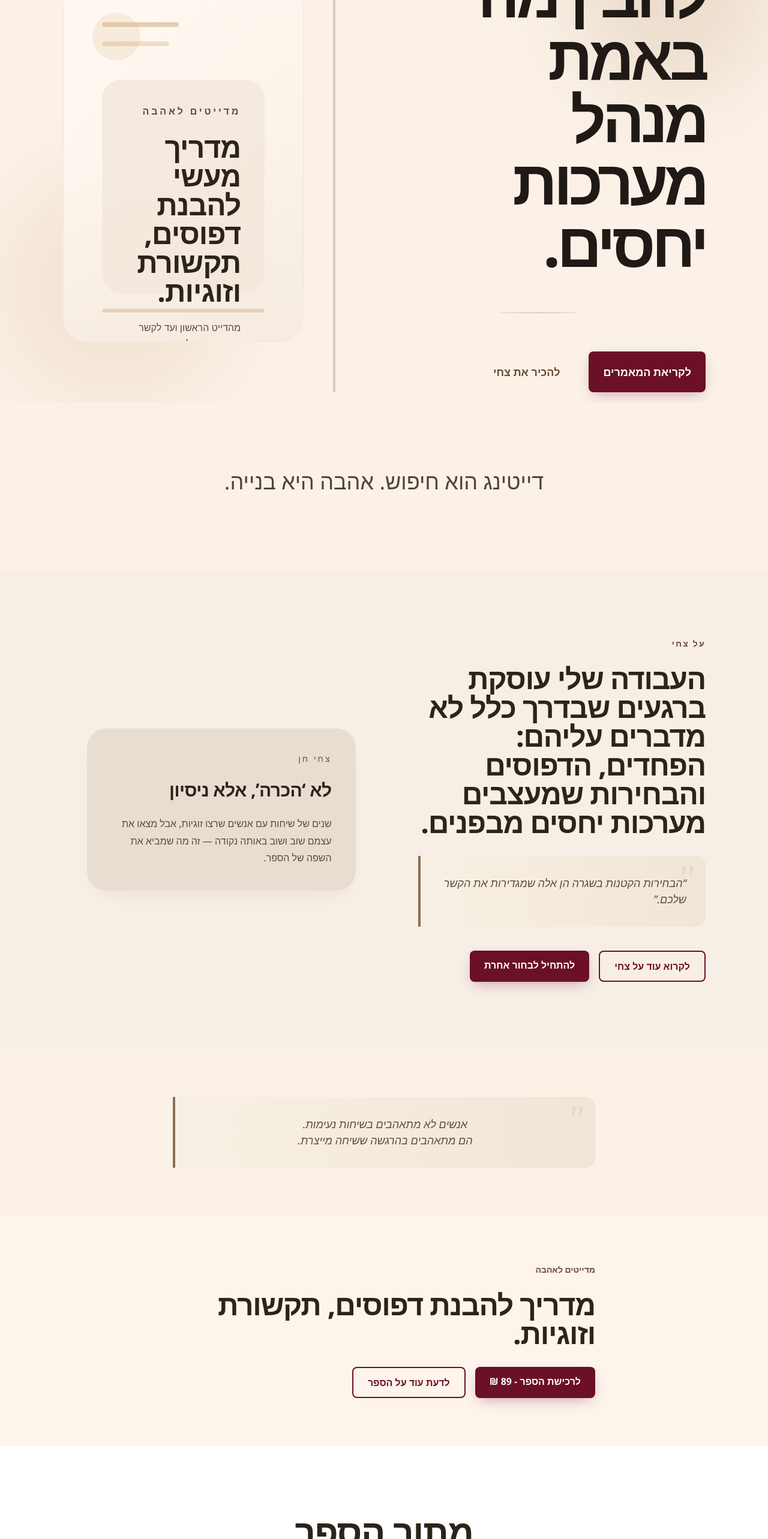
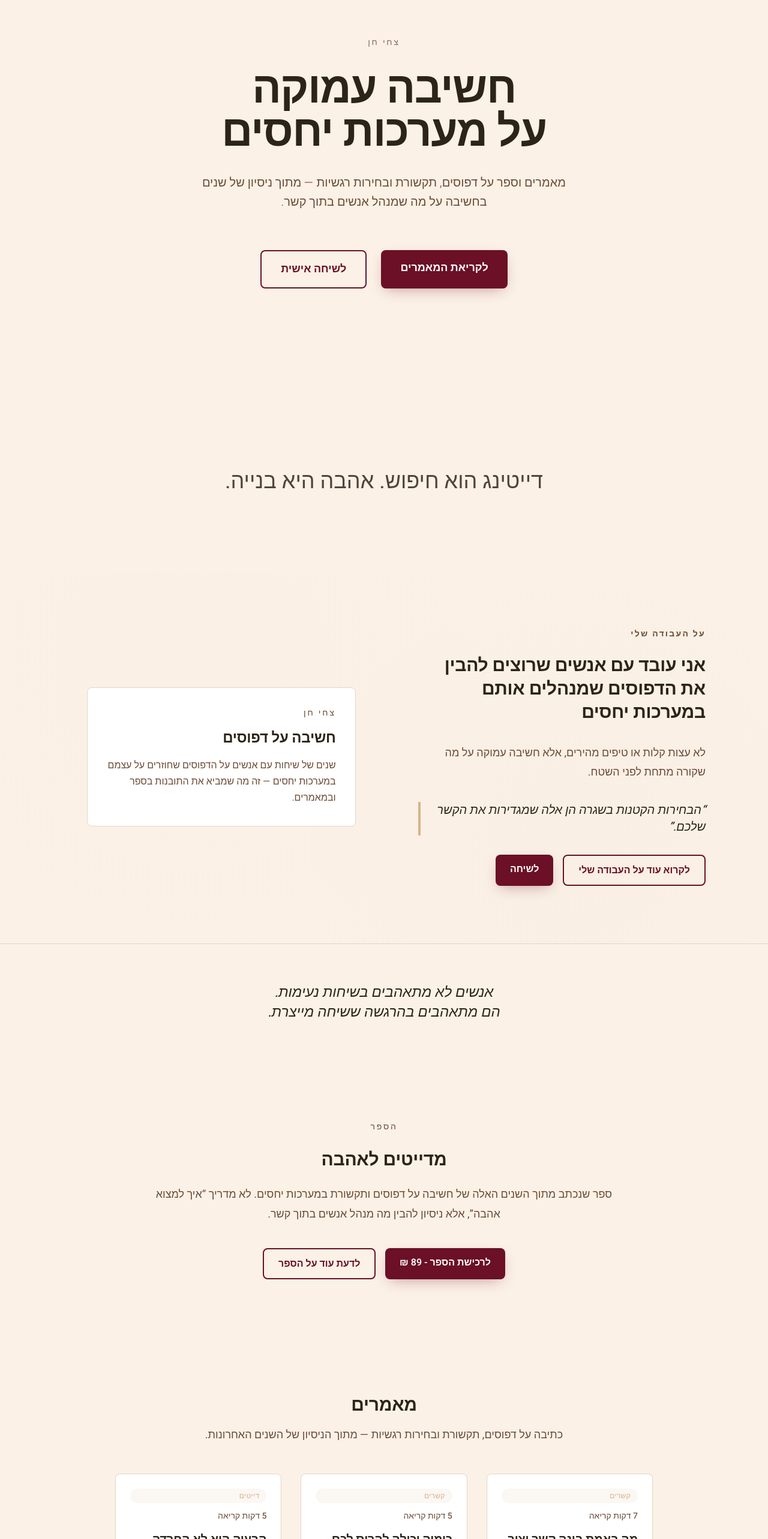
Before and after one commit to godatenow/zachi, a Next.js app: page / in a window 1280 px wide. Shown: the part 234-2800 px from the top of the page at 60% size. Built offline with nearby package versions, Linux system fonts and the light colour scheme.

Commit message:
Premium restrained redesign: Esther Perel inspired personal brand

```diff
--- a/src/app/globals.css
+++ b/src/app/globals.css
@@ -14,9 +14,9 @@ html {
 }
 
 body {
-  background-color: theme('colors.main-bg');
-  color: theme('colors.text-primary');
-  font-family: 'Segoe UI', system-ui, -apple-system, BlinkMacSystemFont, sans-serif;
+  background-color: #fbf1e7;
+  color: #2c2418;
+  font-family: 'Heebo', 'Inter', system-ui, -apple-system, BlinkMacSystemFont, sans-serif;
   line-height: 1.7;
   font-feature-settings: 'cv01' on, 'liga' off;
   -webkit-font-smoothing: antialiased;
@@ -36,7 +36,28 @@ button {
 h1, h2, h3, h4, h5, h6 {
   font-weight: 600;
   line-height: 1.2;
-  letter-spacing: -0.02em;
+  letter-spacing: -0.01em;
+  color: #2c2418;
+}
+
+h1 {
+  font-size: clamp(2.5rem, 5vw, 4rem);
+  font-weight: 700;
+}
+
+h2 {
+  font-size: clamp(2rem, 4vw, 3rem);
+  font-weight: 600;
+}
+
+h3 {
+  font-size: clamp(1.5rem, 3vw, 2.25rem);
+  font-weight: 600;
+}
+
+p {
+  color: #6b4a34;
+  line-height: 1.8;
 }
 
 img {
@@ -48,6 +69,23 @@ img {
   .container-main {
     @apply mx-auto px-6 sm:px-8 lg:px-12 xl:px-16;
     max-width: 1200px;
+  }
+
+  .texture-overlay {
+    background-image: radial-gradient(circle at 25% 25%, rgba(214, 180, 138, 0.02) 0%, transparent 50%),
+                      radial-gradient(circle at 75% 75%, rgba(107, 74, 52, 0.01) 0%, transparent 50%);
+  }
+
+  .btn-primary {
+    @apply bg-primary text-background hover:bg-secondary;
+  }
+
+  .btn-outline {
+    @apply border border-primary text-primary hover:bg-primary hover:text-background;
+  }
+
+  .btn-ghost {
+    @apply text-primary hover:bg-primary/10;
   }
 
   .container-narrow {
--- a/src/app/layout.tsx
+++ b/src/app/layout.tsx
@@ -70,8 +70,11 @@ export default function RootLayout({
         <link rel="icon" type="image/png" sizes="32x32" href="/favicon-32x32.png" />
         <link rel="icon" type="image/png" sizes="16x16" href="/favicon-16x16.png" />
         <link rel="manifest" href="/site.webmanifest" />
+        <link rel="preconnect" href="https://fonts.googleapis.com" />
+        <link rel="preconnect" href="https://fonts.gstatic.com" crossOrigin="anonymous" />
+        <link href="https://fonts.googleapis.com/css2?family=Heebo:wght@300;400;500;600;700&display=swap" rel="stylesheet" />
       </head>
-      <body className="min-h-screen bg-[#faf2e8] text-[#2c2418] antialiased">
+      <body className="min-h-screen bg-background text-primary antialiased">
         <Header />
         <main>{children}</main>
         <Footer />
--- a/src/app/page.tsx
+++ b/src/app/page.tsx
@@ -1,13 +1,8 @@
-import { existsSync } from 'fs';
-import { join } from 'path';
 import { Metadata } from 'next';
 import CTAButton from '@/components/CTAButton';
 import ArticleCard from '@/components/ArticleCard';
-import { CONTACT_INFO, CTA_LABELS } from '@/constants/config';
+import { CONTACT_INFO } from '@/constants/config';
 import { getAllArticles } from '@/data/articles';
-
-const bookMockupPath = join(process.cwd(), 'public', 'images', 'book-mockup.png');
-const hasBookMockup = existsSync(bookMockupPath);
 
 export const metadata: Metadata = {
   title: 'צחי חן | מערכות יחסים',
@@ -34,79 +29,37 @@ export default function Home() {
   return (
     <div>
       {/* Premium Hero Section */}
-      <section className="relative overflow-hidden bg-[#fbf1e7] min-h-screen flex items-center">
-        <div className="absolute inset-0 bg-[#fbf1e7]" />
-        <div className="absolute -top-10 right-0 w-80 h-80 bg-[#e6d5c2]/70 rounded-full blur-3xl" />
-        <div className="absolute bottom-0 left-0 w-96 h-96 bg-[#d6b48a]/20 rounded-full blur-3xl" />
-
-        <div className="container-main relative">
-          <div className="grid gap-16 lg:grid-cols-[1.2fr_0.8fr] items-center min-h-[80vh]">
-            <div className="max-w-3xl lg:max-w-2xl">
-              <div className="relative">
-                <div className="absolute -left-4 top-0 bottom-0 w-1 bg-[#8b6e53]/30" />
-                <div className="pl-8 sm:pl-12">
-                  <p className="mb-8 text-xs font-semibold uppercase tracking-[0.32em] text-[#6b4a34] opacity-80">
+      <section className="min-h-screen flex items-center bg-background">
+        <div className="container-main">
+          <div className="max-w-4xl mx-auto text-center">
+            <div className="space-y-8">
+              <p className="text-sm font-medium uppercase tracking-[0.2em] text-secondary opacity-80">
                 צחי חן
               </p>
-                  <h1 className="text-6xl sm:text-7xl lg:text-[6.5rem] font-bold text-[#1f1a16] leading-[0.9] tracking-[-0.06em] mb-16">
-                    להבין מה באמת
+              <h1 className="text-5xl sm:text-6xl lg:text-7xl font-bold text-primary leading-[1.1] tracking-[-0.02em]">
+                חשיבה עמוקה
                 <br />
-                    מנהל
-                    <br />
-                    מערכות יחסים.
+                על מערכות יחסים
               </h1>
+              <p className="text-xl text-secondary leading-[1.6] max-w-2xl mx-auto font-light">
+                מאמרים וספר על דפוסים, תקשורת ובחירות רגשיות —
+                מתוך ניסיון של שנים בחשיבה על מה שמנהל אנשים בתוך קשר.
+              </p>
 
-                  <div className="signature-divider mb-16" />
-
-                  <div className="flex flex-col sm:flex-row items-start gap-6">
+              <div className="pt-8 space-y-4 sm:space-y-0 sm:space-x-6 sm:flex sm:justify-center sm:rtl:space-x-reverse">
                 <CTAButton
                   href="/articles"
                   label="לקריאת המאמרים"
                   variant="primary"
-                      className="px-10 py-5 text-lg font-semibold"
+                  className="px-8 py-4 text-lg"
                 />
                 <CTAButton
-                      href="/about"
-                      label="להכיר את צחי"
-                      variant="ghost"
-                      className="px-10 py-5 text-lg"
+                  href={CONTACT_INFO.whatsapp}
+                  label="לשיחה אישית"
+                  variant="outline"
+                  className="px-8 py-4 text-lg"
+                  external
                 />
-                  </div>
-                </div>
-              </div>
-            </div>
-
-            <div className="relative flex items-center justify-center lg:justify-end">
-              <div className="relative w-full max-w-[600px] h-[600px] hero-visual cinematic-frame">
-                {hasBookMockup ? (
-                  /* eslint-disable-next-line @next/next/no-img-element */
-                  <img
-                    src="/images/book-mockup.png"
-                    alt="מדייטים לאהבה - ספר"
-                    className="w-full h-full object-contain rounded-[2.5rem] shadow-[0_32px_80px_-50px_rgba(44,36,24,0.25)]"
-                  />
-                ) : (
-                  <div className="relative h-full w-full rounded-[2.5rem] bg-gradient-to-br from-[#fff9f2] to-[#f8f0e4] shadow-[0_32px_80px_-50px_rgba(44,36,24,0.25)] border border-[#e6d2bb]/40 overflow-hidden">
-                    <div className="absolute inset-0 bg-gradient-to-t from-[#f4e8dd]/60 via-transparent to-[#fff9f2]/40" />
-                    <div className="absolute left-12 top-12 w-20 h-20 rounded-full bg-[#d6b48a]/20" />
-                    <div className="absolute left-16 top-16 w-32 h-2 rounded-full bg-[#d6b48a]/60" />
-                    <div className="absolute left-16 top-24 w-28 h-2 rounded-full bg-[#d6b48a]/40" />
-                    <div className="absolute inset-x-16 top-40 bottom-20 rounded-[2rem] bg-[#f4e8dd]/80 p-10 flex flex-col justify-between">
-                      <div>
-                        <p className="text-base uppercase tracking-[0.24em] text-[#6b4a34] mb-6 font-semibold">מדייטים לאהבה</p>
-                        <h2 className="text-4xl sm:text-5xl font-bold text-[#2c2418] leading-[1.02] mb-6">
-                          מדריך מעשי להבנת דפוסים,
-                          <br />
-                          תקשורת וזוגיות.
-                        </h2>
-                        <p className="text-base text-[#5c4b42] leading-[1.7] max-w-sm">
-                          מהדייט הראשון ועד לקשר שנשאר יציב לאורך זמן.
-                        </p>
-                      </div>
-                    </div>
-                    <div className="absolute bottom-12 left-16 right-16 h-1.5 rounded-full bg-[#d6b48a]/50" />
-                  </div>
-                )}
               </div>
             </div>
           </div>
@@ -121,36 +74,37 @@ export default function Home() {
         </div>
       </section>
 
-      {/* About Zachi Section */}
-      <section className="section-padding bg-[#f7eee5] texture-overlay">
+      {/* About Section */}
+      <section className="py-24 bg-background texture-overlay animate-fade-in">
         <div className="container-main">
           <div className="grid gap-16 lg:grid-cols-[0.95fr_1.05fr] items-center">
             <div className="max-w-3xl animate-fade-in-up">
-              <span className="mb-6 text-sm font-semibold text-[#6b4a34] tracking-[0.16em] block">
-                על צחי
+              <span className="mb-6 text-sm font-semibold text-secondary tracking-[0.16em] block">
+                על העבודה שלי
               </span>
-              <h2 className="section-title-left mb-8">
-                העבודה שלי עוסקת ברגעים שבדרך כלל לא מדברים עליהם:
-                <br />
-                הפחדים, הדפוסים והבחירות שמעצבים מערכות יחסים מבפנים.
+              <h2 className="text-3xl font-semibold text-primary mb-8 leading-[1.3]">
+                אני עובד עם אנשים שרוצים להבין את הדפוסים שמנהלים אותם במערכות יחסים
               </h2>
-              <blockquote className="quote-block mb-10 max-w-2xl">
+              <p className="text-lg text-secondary leading-[1.8] mb-8">
+                לא עצות קלות או טיפים מהירים, אלא חשיבה עמוקה על מה שקורה מתחת לפני השטח.
+              </p>
+              <blockquote className="text-xl italic text-primary border-l-4 border-accent pl-6 mb-8">
                 “הבחירות הקטנות בשגרה הן אלה שמגדירות את הקשר שלכם.”
               </blockquote>
 
               <div className="flex flex-col sm:flex-row gap-4">
-                <CTAButton href="/about" label="לקרוא עוד על צחי" variant="outline" />
-                <CTAButton href={CONTACT_INFO.whatsapp} label="להתחיל לבחור אחרת" variant="primary" external />
+                <CTAButton href="/about" label="לקרוא עוד על העבודה שלי" variant="outline" />
+                <CTAButton href={CONTACT_INFO.whatsapp} label="לשיחה" variant="primary" external />
               </div>
             </div>
 
-            <div className="relative mx-auto max-w-md animate-subtle-float">
-              <div className="rounded-[2rem] bg-[#e8ddd1] p-10 shadow-[0_18px_40px_-24px_rgba(44,36,24,0.12)]">
-                <div className="text-[#2c2418] space-y-6">
-                  <p className="text-sm uppercase tracking-[0.22em] text-[#6b4a34]">צחי חן</p>
-                  <h3 className="text-3xl font-semibold">לא ‘הכרה’, אלא ניסיון</h3>
-                  <p className="text-base leading-[1.8] text-[#5c4b42]">
-                    שנים של שיחות עם אנשים שרצו זוגיות, אבל מצאו את עצמם שוב ושוב באותה נקודה — זה מה שמביא את השפה של הספר.
+            <div className="relative mx-auto max-w-md">
+              <div className="bg-white p-8 rounded-lg border border-border">
+                <div className="text-primary space-y-4">
+                  <p className="text-sm uppercase tracking-[0.2em] text-secondary font-medium">צחי חן</p>
+                  <h3 className="text-2xl font-semibold">חשיבה על דפוסים</h3>
+                  <p className="text-base leading-[1.7] text-secondary">
+                    שנים של שיחות עם אנשים על הדפוסים שחוזרים על עצמם במערכות יחסים — זה מה שמביא את התובנות בספר ובמאמרים.
                   </p>
                 </div>
               </div>
@@ -159,10 +113,10 @@ export default function Home() {
         </div>
       </section>
 
-      <section className="section-padding-sm bg-[#fbf1e7]">
-        <div className="container-narrow">
-          <div className="max-w-4xl mx-auto text-center">
-            <blockquote className="quote-block max-w-3xl mx-auto">
+      <section className="py-16 bg-background border-t border-border">
+        <div className="container-main">
+          <div className="max-w-3xl mx-auto text-center">
+            <blockquote className="text-2xl italic text-primary leading-[1.4]">
               אנשים לא מתאהבים בשיחות נעימות.
               <br />
               הם מתאהבים בהרגשה ששיחה מייצרת.
@@ -172,20 +126,23 @@ export default function Home() {
       </section>
 
       {/* Book Section */}
-      <section className="section-padding-sm bg-[#fdf4eb] texture-overlay">
-        <div className="container-narrow relative">
-          <div className="max-w-3xl animate-fade-in-up">
-            <span className="block mb-6 text-sm font-semibold text-[#6b4a34]">
+      <section className="py-24 bg-background animate-fade-in">
+        <div className="container-main">
+          <div className="max-w-3xl mx-auto text-center space-y-6">
+            <span className="text-sm font-medium uppercase tracking-[0.2em] text-secondary">
+              הספר
+            </span>
+            <h2 className="text-3xl font-semibold text-primary">
               מדייטים לאהבה
-            </span>
-            <h2 className="section-title-left mb-8 max-w-3xl">
-              מדריך להבנת דפוסים, תקשורת וזוגיות.
             </h2>
-
-            <div className="flex flex-col sm:flex-row gap-4">
+            <p className="text-lg text-secondary leading-[1.8]">
+              ספר שנכתב מתוך השנים האלה של חשיבה על דפוסים ותקשורת במערכות יחסים.
+              לא מדריך &ldquo;איך למצוא אהבה&rdquo;, אלא ניסיון להבין מה מנהל אנשים בתוך קשר.
+            </p>
+            <div className="flex flex-col sm:flex-row gap-4 justify-center pt-4">
               <CTAButton
                 href={CONTACT_INFO.bookPurchaseLink}
-                label={`${CTA_LABELS.buyBook} - 89 ₪`}
+                label="לרכישת הספר - 89 ₪"
                 variant="primary"
                 external
               />
@@ -199,16 +156,20 @@ export default function Home() {
         </div>
       </section>
 
-      {/* Articles Preview */}
-      <section className="section-padding bg-white">
+      {/* Articles Section */}
+      <section className="py-24 bg-background animate-fade-in">
         <div className="container-main">
-          <div className="max-w-4xl mx-auto text-center mb-12 animate-fade-in-up">
-            <h2 className="section-title mb-6">
-              מתוך הספר
+          <div className="max-w-4xl mx-auto">
+            <div className="text-center mb-12">
+              <h2 className="text-3xl font-semibold text-primary mb-4">
+                מאמרים
               </h2>
+              <p className="text-lg text-secondary leading-[1.8]">
+                כתיבה על דפוסים, תקשורת ובחירות רגשיות — מתוך הניסיון של השנים האחרונות.
+              </p>
             </div>
 
-          <div className="grid gap-10 md:grid-cols-2">
+            <div className="grid gap-8 md:grid-cols-2 lg:grid-cols-3">
               {recentArticles.map((article) => (
                 <ArticleCard
                   key={article.id}
@@ -222,8 +183,9 @@ export default function Home() {
               ))}
             </div>
 
-          <div className="text-center mt-10">
+            <div className="text-center mt-12">
               <CTAButton href="/articles" label="לקריאת כל המאמרים" variant="primary" />
+            </div>
           </div>
         </div>
       </section>
--- a/src/components/ArticleCard.tsx
+++ b/src/components/ArticleCard.tsx
@@ -19,36 +19,36 @@ export default function ArticleCard({
   readTime,
 }: ArticleCardProps) {
   return (
-    <article className="article-card group">
-      <div className="flex flex-col gap-4 mb-6">
+    <article className="bg-white border border-border rounded-lg p-6 hover:shadow-sm transition-shadow">
+      <div className="flex flex-col gap-3 mb-4">
         {category && (
-          <span className="badge w-fit">
+          <span className="inline-block bg-accent/10 text-accent px-3 py-1 rounded-full text-xs font-medium uppercase tracking-wide">
             {category}
           </span>
         )}
         {readTime && (
-          <span className="text-sm text-[#8a7a6c] font-medium">{readTime} דקות קריאה</span>
+          <span className="text-sm text-secondary font-medium">{readTime} דקות קריאה</span>
         )}
       </div>
 
       <Link href={`/articles/${id}`}>
-        <h3 className="text-2xl font-semibold text-[#2c2418] mb-4 transition-all duration-300 group-hover:text-[#8b6e53] leading-[1.3]">
+        <h3 className="text-xl font-semibold text-primary mb-3 hover:text-secondary transition-colors leading-[1.3]">
           {title}
         </h3>
       </Link>
 
-      <p className="text-[#5c4b42] leading-[1.6] mb-6 max-h-[7.5rem] overflow-hidden">
+      <p className="text-secondary leading-[1.6] mb-4 line-clamp-3">
         {excerpt}
       </p>
 
-      <div className="flex items-center justify-between border-t border-[#e8d5b7]/50 pt-4">
-        <span className="text-sm text-[#8a7a6c] font-medium">{formatDate(date)}</span>
+      <div className="flex items-center justify-between pt-4 border-t border-border">
+        <span className="text-sm text-secondary font-medium">{formatDate(date)}</span>
         <Link
           href={`/articles/${id}`}
-          className="text-sm font-semibold text-[#8b6e53] hover:text-[#6b4a34] transition-colors flex items-center gap-2"
+          className="text-sm font-semibold text-accent hover:text-secondary transition-colors flex items-center gap-2"
         >
           לקריאה
-          <span className="text-lg transition-transform duration-300 group-hover:translate-x-1">←</span>
+          <span className="transition-transform duration-300 group-hover:translate-x-1">→</span>
         </Link>
       </div>
     </article>
```
Also changed, not shown: tailwind.config.ts (+18 -18 lines). Lines whose indentation alone changed are shown as unchanged.
